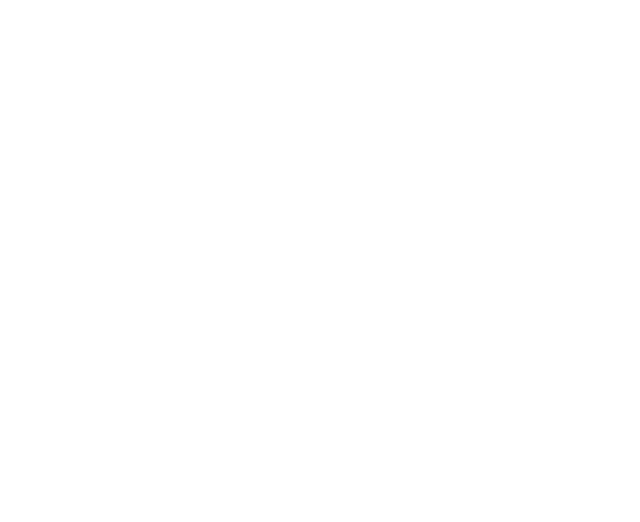
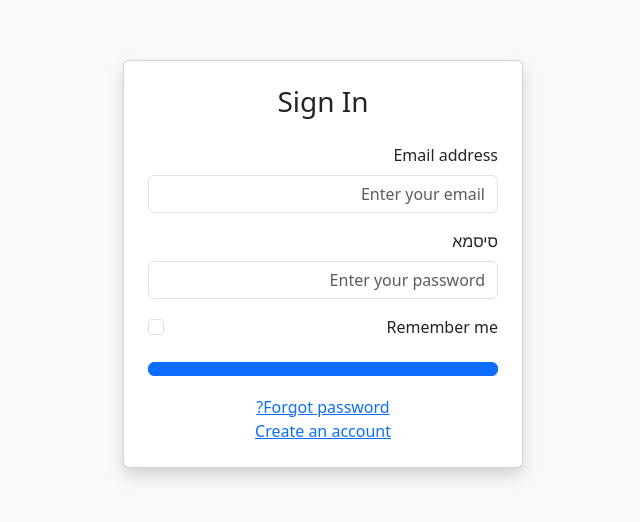
Before and after one commit to DanielElbaz/Troop_Management, a React (Vite) app: page / in a window 1280 px wide. Shown: the part 136-658 px from the top of the page, without its empty margins (411-1051 px from the left). Built offline with nearby package versions, Linux system fonts and the light colour scheme.

Commit message:
add sighn in page

```diff
--- a/index.html
+++ b/index.html
@@ -1,12 +1,15 @@
 <!doctype html>
-<html lang="he">
+<html lang="he" dir="rtl">
+
 <head>
   <meta charset="UTF-8" />
   <meta name="viewport" content="width=device-width, initial-scale=1.0" />
   <title>ניהול פלוגה</title>
 </head>
+
 <body>
   <div id="root"></div>
   <script type="module" src="/src/main.jsx"></script>
 </body>
+
 </html>
--- a/package.json
+++ b/package.json
@@ -10,6 +10,7 @@
     "preview": "vite preview"
   },
   "dependencies": {
+    "bootstrap": "^5.3.7",
     "react": "^19.1.1",
     "react-dom": "^19.1.1"
   },
--- a/src/App.jsx
+++ b/src/App.jsx
@@ -1,11 +1,13 @@
 import './App.css'
+import "bootstrap/dist/css/bootstrap.min.css";
+import SignIn from './pages/SignIn';
 
 function App() {
 
 
   return (
     <>
-
+    <SignIn/>
     </>
   )
 }
--- /dev/null
+++ b/src/pages/SignIn.jsx
@@ -0,0 +1,103 @@
+import "bootstrap/dist/css/bootstrap.min.css";
+//import React, { useState} from "react";
+//import { supabase } from "../data/supabaseClient";
+//import UserContext from "../context/UserContext";
+//import { useNavigate } from "react-router-dom";
+
+function SignIn() {
+//   const [email, setEmail] = useState("");
+//   const [password, setPassword] = useState("");
+
+//   const navigate = useNavigate();
+//   const [loading, setLoading] = useState(false);
+
+//   async function SignInClicked(e) {
+//     e.preventDefault(); // prevent page reload
+//     setLoading(true);
+
+//     const { data, error } = await supabase.auth.signInWithPassword({
+//       email,
+//       password,
+//     });
+
+//     if (error) {
+//       alert(" Login failed: " + error.message);
+//       console.error("Login error:", error);
+//       setLoading(false);
+//       return;
+//     }
+
+    // if (data?.user) {
+    //   // Save username (example: everything before @)
+    //   //setUsername(data.user.email?.split("@")[0] || "Guest");
+
+    //   // Redirect after login
+    //   navigate("/tweet");
+    // }
+
+//     setLoading(false);
+//   }
+
+  return (
+    <div className="container d-flex align-items-center justify-content-center vh-100 bg-light">
+      <div className="card shadow p-4" style={{ width: "100%", maxWidth: "400px" }}>
+        <h3 className="text-center mb-4">Sign In</h3>
+
+        <form >
+          {/* Email */}
+          <div className="mb-3">
+            <label htmlFor="email" className="form-label">
+              Email address
+            </label>
+            <input
+              type="email"
+              className="form-control"
+              id="email"
+              placeholder="Enter your email"
+            //   value={email}
+            //   onChange={(e) => setEmail(e.target.value)}
+              required
+            />
+          </div>
+
+          {/* Password */}
+          <div className="mb-3">
+            <label htmlFor="password" className="form-label">
+              סיסמא
+            </label>
+            <input
+              type="password"
+              className="form-control"
+              id="password"
+              placeholder="Enter your password"
+            //   value={password}
+            //   onChange={(e) => setPassword(e.target.value)}
+              required
+            />
+          </div>
+
+          {/* Remember me */}
+          <div className="mb-3 form-check">
+            <input type="checkbox" className="form-check-input" id="rememberMe" />
+            <label className="form-check-label" htmlFor="rememberMe">
+              Remember me
+            </label>
+          </div>
+
+          {/* Button */}
+          <button type="submit" className="btn btn-primary w-100" >
+            {/* {loading ? "Signing in..." : "Sign In"} */}
+          </button>
+        </form>
+
+        {/* Links */}
+        <div className="mt-3 text-center">
+          <a href="#">Forgot password?</a> <br />
+          <a href="#">Create an account</a>
+        </div>
+      </div>
+    </div>
+  );
+}
+
+export default SignIn;
```
Also changed, not shown: 1 other file (tests, documents, lock files or other folders). Lines whose indentation alone changed are shown as unchanged.
